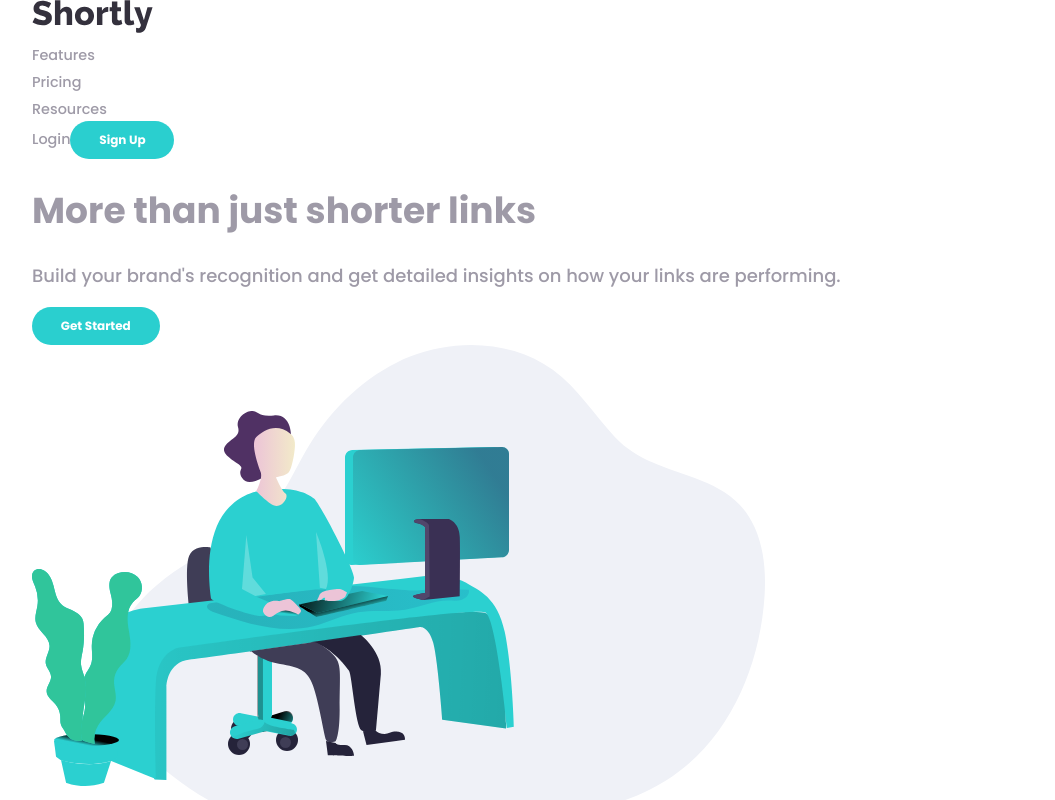
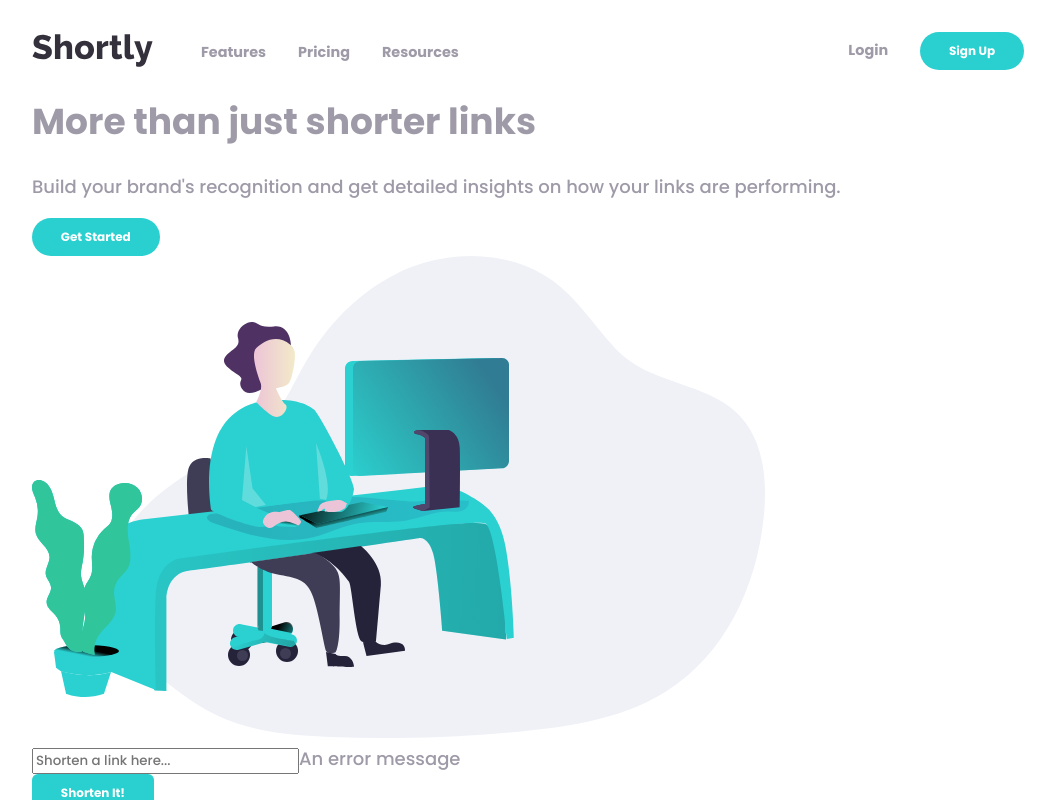
Before and after one commit to codepraycode/shortly, a React (Vite) app: page / in a window 1280 px wide. Shown: the top 800 px of the page, without its empty margins (112-1167 px from the left). Built offline with nearby package versions, Linux system fonts and the light colour scheme.

Commit message:
styled header nav

```diff
--- a/scss/_setup.scss
+++ b/scss/_setup.scss
@@ -40,6 +40,7 @@ a{
     color: $grayish-violet;
     transition: color 0.3s ease;
     font-size: 0.9rem;
+    font-weight: $fw-700;
     &:hover{
         color: $cyan;
     }
--- a/scss/components/_header.scss
+++ b/scss/components/_header.scss
@@ -0,0 +1,35 @@
+@use '../variables' as *;
+
+header{
+    background-color: $white;
+
+    .header__nav{
+        display: flex;
+        align-items: center;
+
+        margin-top: 2rem;
+
+        .__logo{
+            margin-right: 3rem;
+            display: flex;
+            align-items: center;
+        }
+
+        ul{
+            margin-right: auto;
+
+            display: flex;
+            align-items: center;
+            column-gap: 2rem;
+
+        }
+
+        .call_to_actions{
+            // background-color: red;
+            a{
+                margin-right: 2rem;
+
+            }
+        }
+    }
+}
```
